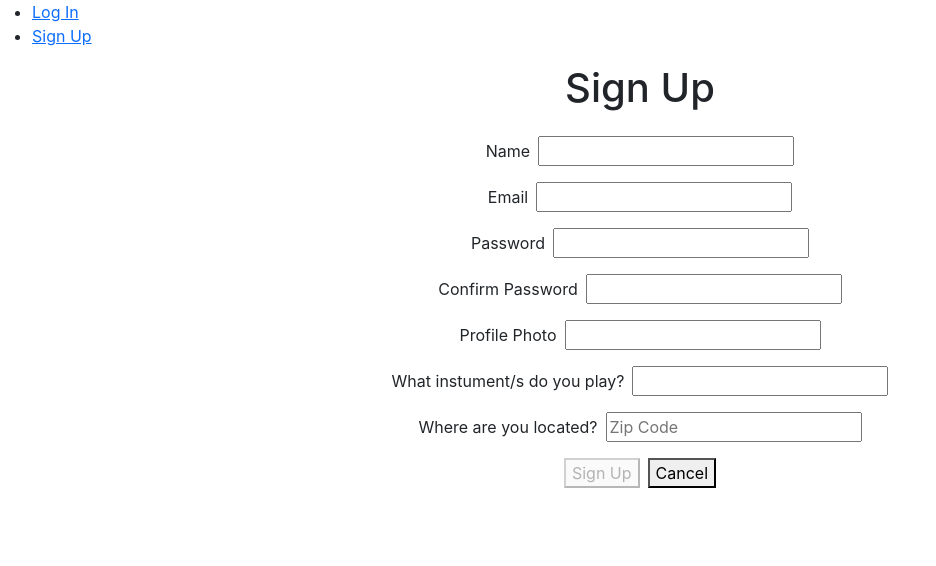
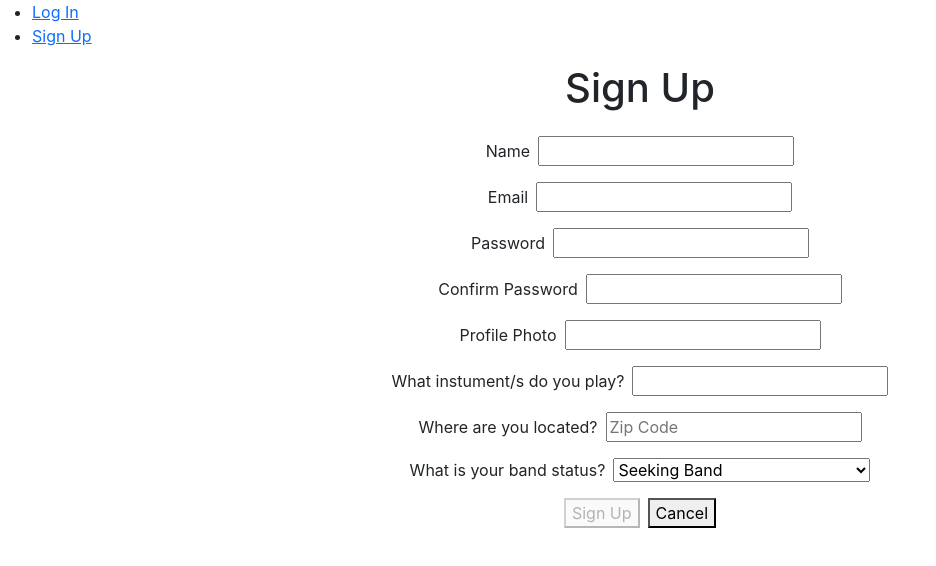
Before and after one commit to DevonJenkins/vibin-front-end, a React (Create React App) app: page /signup in a window 1280 px wide. Shown: the top 566 px of the page, without its empty margins (0-936 px from the left). Built offline with nearby package versions, Linux system fonts and the light colour scheme; no server answers.

Commit message:
add status selection

```diff
--- a/src/components/SignupForm/SignupForm.jsx
+++ b/src/components/SignupForm/SignupForm.jsx
@@ -13,6 +13,7 @@ const SignupForm = props => {
     avatar: '',
     instruments: '',
     zip: '',
+    status: '',
   })
 
   const handleChange = e => {
@@ -34,7 +35,7 @@ const SignupForm = props => {
     }
   }
 
-  const { name, email, password, passwordConf, avatar, instruments, zip } = formData
+  const { name, email, password, passwordConf, avatar, instruments, zip, status } = formData
 
   const isFormInvalid = () => {
     return !(name && email && password && password === passwordConf)
@@ -133,6 +134,22 @@ const SignupForm = props => {
         />
       </div>
       <div className={styles.inputContainer}>
+        <label htmlFor="status" className={styles.label}>
+          What is your band status?
+        </label>
+        <select
+          type="text"
+          autoComplete="off"
+          id="status"
+          value={status}
+          name="status"
+          onChange={handleChange}
+        >
+            <option value="seeking-band">Seeking Band</option>
+            <option value="seeking-band-members">Band Owner Seeking Members</option>
+          </select>
+      </div>
+      <div className={styles.inputContainer}>
         <button disabled={isFormInvalid()} className={styles.button}>
           Sign Up
         </button>
```
